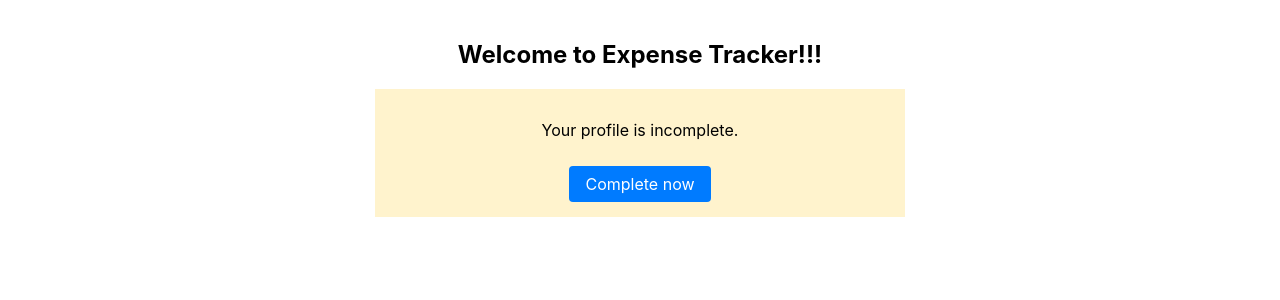
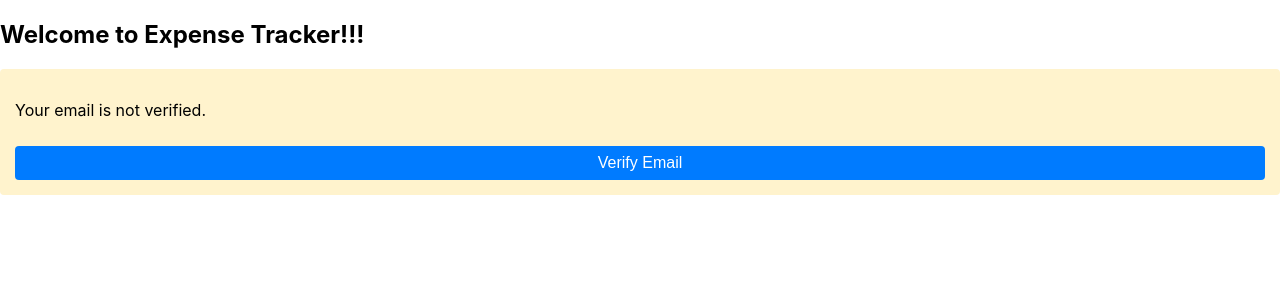
Before and after one commit to SushrutKhajuria/Expense-Tracker, a React (Create React App) app: page /dashboard in a window 1280 px wide. Shown: the top 300 px of the page. Built offline with nearby package versions, Linux system fonts and the light colour scheme.

Commit message:
verify user email

```diff
--- a/src/pages/Dashboard.css
+++ b/src/pages/Dashboard.css
@@ -1,21 +1,30 @@
-.dashboard {
-    text-align: center;
-    padding: 20px;
+.verify-email-section {
+    margin: 20px 0;
+    padding: 15px;
+    background: #fff3cd;
+    border-radius: 4px;
   }
 
-  .profile-status {
-    margin: 20px auto;
-    padding: 15px;
-    background: #fff3cd;
-    max-width: 500px;
-  }
-
-  .complete-btn {
-    display: inline-block;
-    margin-top: 10px;
+  .verify-btn {
     padding: 8px 16px;
     background: #007bff;
     color: white;
-    text-decoration: none;
+    border: none;
     border-radius: 4px;
+    cursor: pointer;
+    margin-top: 10px;
   }
+
+  .verify-btn:disabled {
+    background: #cccccc;
+  }
+
+  .error {
+    color: #dc3545;
+    margin-top: 10px;
+  }
+
+  .success {
+    color: #28a745;
+    margin-top: 10px;
+  }
--- a/src/pages/Dashboard.js
+++ b/src/pages/Dashboard.js
@@ -1,23 +1,46 @@
-import React ,{useEffect} from 'react';
+import React, { useState } from 'react';
 import { auth } from '../firebase';
-import { Link } from 'react-router-dom';
+import { sendEmailVerification } from 'firebase/auth';
 import './Dashboard.css';
 
 function Dashboard() {
+  const [loading, setLoading] = useState(false);
+  const [error, setError] = useState('');
+  const [success, setSuccess] = useState('');
 
-    useEffect(() => {
-        console.log("Current user:", auth.currentUser);
-      }, []);
+  const handleVerifyEmail = async () => {
+    setLoading(true);
+    setError('');
+    setSuccess('');
 
-      return (
+    try {
+      await sendEmailVerification(auth.currentUser);
+      setSuccess('Verification email sent! Check your inbox.');
+    } catch (err) {
+      setError(err.message);
+    } finally {
+      setLoading(false);
+    }
+  };
+
+  return (
     <div className="dashboard">
       <h2>Welcome to Expense Tracker!!!</h2>
-      <div className="profile-status">
-        <p>Your profile is incomplete.</p>
-        <Link to="/complete-profile" className="complete-btn">
-          Complete now
-        </Link>
-      </div>
+
+      {!auth.currentUser?.emailVerified && (
+        <div className="verify-email-section">
+          <p>Your email is not verified.</p>
+          <button
+            onClick={handleVerifyEmail}
+            disabled={loading}
+            className="verify-btn"
+          >
+            {loading ? 'Sending...' : 'Verify Email'}
+          </button>
+          {error && <p className="error">{error}</p>}
+          {success && <p className="success">{success}</p>}
+        </div>
+      )}
     </div>
   );
 }
```
